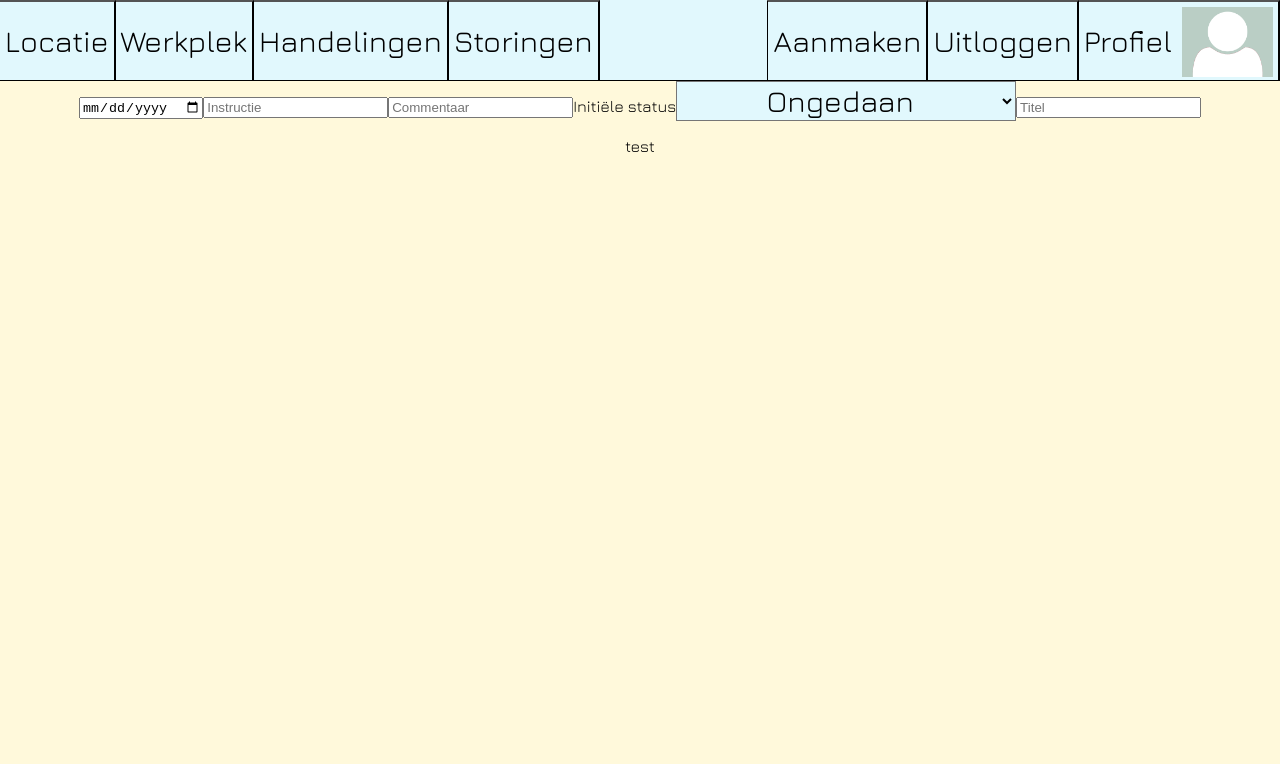
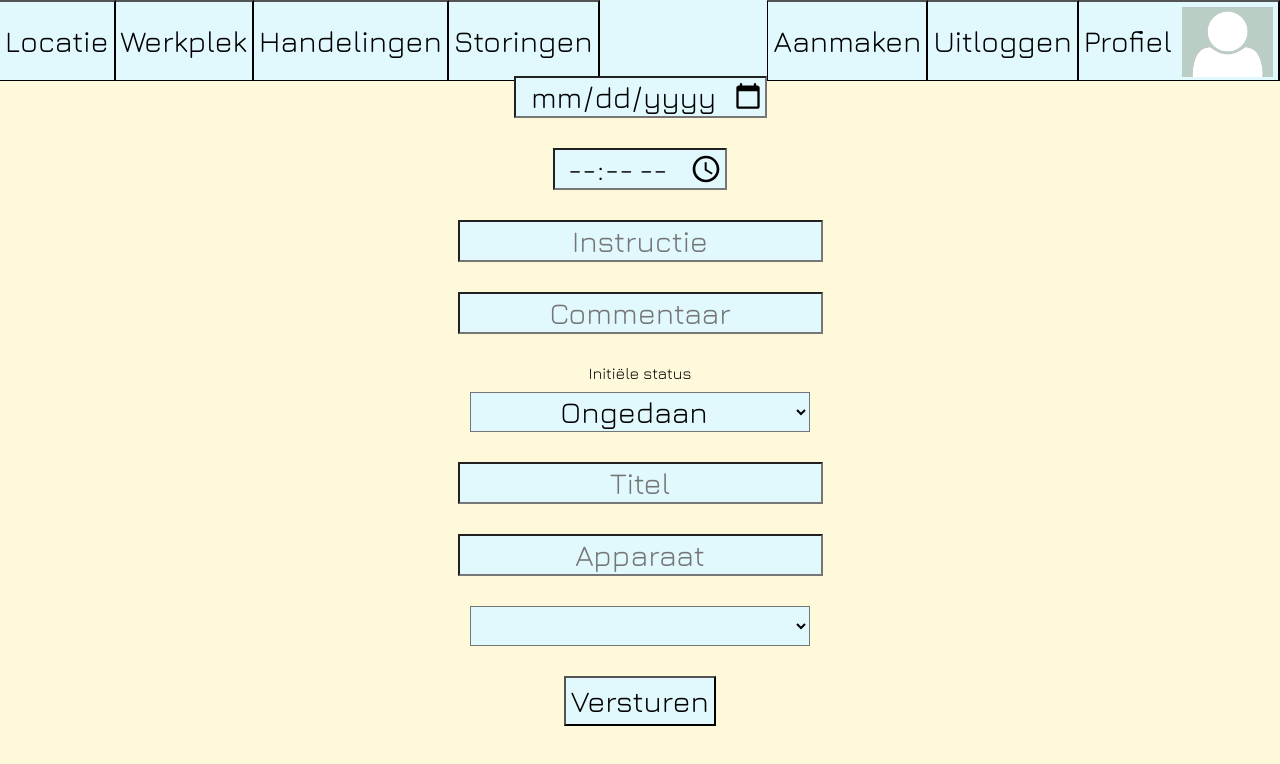
Before and after one commit to RaymondvdWal/logsysteem-frontend, a React (Create React App) app: page /new-operation in a window 1280 px wide. Shown: the top 764 px of the page. Built offline with nearby package versions, Linux system fonts and the light colour scheme; a web font is replaced by a local one.

Commit message:
workstation met operation gekoppeld

```diff
--- a/src/App.js
+++ b/src/App.js
@@ -13,6 +13,7 @@ import ProfilePicture from "./pages/ProfilePicture/ProfilePicture";
 import CreateNewWorkstation from "./pages/CreateNewWorkstation/CreateNewWorkstation";
 import CreateNew from "./pages/CreateNew/CreateNew";
 import CreateNewOperation from "./pages/CreateNewOperation/CreateNewOperation";
+import Operation from "./pages/Operation/Operation";
 
 function App() {
   return (
@@ -27,6 +28,7 @@ function App() {
             <Route path={"new-workstation"} element={<CreateNewWorkstation/>}/>
             <Route path={"/choose-workstation/:id"} element={<WorkstationOverview/>}/>
             <Route path={"operation-overview/:id"} element={<OperationOverview/>}/>
+            <Route path={"/operation/:id"} element={<Operation/>}/>
             <Route path={"/new-operation"} element={<CreateNewOperation/>}/>
             <Route path={"malfunction-overview/:id"} element={<MalfunctionOverview/>}/>
             <Route path={"/create-new-account"} element={<CreateNewAccount/>}/>
--- a/src/components/Select.js
+++ b/src/components/Select.js
@@ -1,5 +1,5 @@
 
-function Select({children, className,register, name, validation, value1, value2, value3, option1, option2, option3}) {
+function Select({children, className,register,option, name, validation, value1, value2, value3, option1, option2, option3}) {
 
 
     return (
@@ -8,9 +8,10 @@ function Select({children, className,register, name, validation, value1, value2,
             <select
                 {...register(name, validation)}
             >
-                <option value={value1}>{option1}</option>
+                {option}
+                {/*<option value={value1}>{option1}</option>
                 <option value={value2}>{option2}</option>
-                <option value={value3}>{option3}</option>
+                <option value={value3}>{option3}</option>*/}
             </select>
 
 
--- a/src/pages/CreateNewAccount/CreateNewAccount.js
+++ b/src/pages/CreateNewAccount/CreateNewAccount.js
@@ -95,12 +95,13 @@ function CreateNewAccount() {
                 children={"Rol: "}
                 register={register}
                 name="authority"
-                value1={"user"}
-                option1={"Medewerker"}
-                value2={"moderator"}
-                option2={"Specialist"}
-                value3={"admin"}
-                option3={"Admin"}
+                option={
+                        <>
+                         <option value={"user"}>Medewerker</option>
+                         <option value={"moderator"}>Specialist</option>
+                         <option value={"admin"}>Admin</option>
+                        </>
+                }
             />
 
             <Button
--- a/src/pages/CreateNewOperation/CreateNewOperation.css
+++ b/src/pages/CreateNewOperation/CreateNewOperation.css
@@ -0,0 +1,23 @@
+
+
+.create-new-operation-form {
+    display: flex;
+    flex-direction: column;
+    justify-content: center;
+    align-items: center;
+    height: 80vh;
+    gap: 30px;
+}
+
+.create-new-operation-form input {
+    font-size: 30px;
+    font-family: 'Jura', sans-serif;
+    text-align: center;
+    background-color: #E1F8FD;
+}
+
+.status-selection {
+    display: flex;
+    flex-direction: column;
+    gap: 10px;
+}
--- a/src/pages/CreateNewOperation/CreateNewOperation.js
+++ b/src/pages/CreateNewOperation/CreateNewOperation.js
@@ -2,18 +2,73 @@ import "./CreateNewOperation.css"
 import InputField from "../../components/InputField";
 import {useForm} from "react-hook-form";
 import Select from "../../components/Select";
+import axios from "axios";
+import Button from "../../components/Button";
+import {useContext} from "react";
+import {WorkstationContext} from "../../context/WorkstationContext";
 
 function CreateNewOperation() {
 
-    const {register} = useForm()
+    const {register, handleSubmit} = useForm()
+    const {workstations, setWorkstation} = useContext(WorkstationContext)
+    async function assignOperationToWorkstation(response, data) {
+        try{
+            const ASSIGN_URL = `http://localhost:8080/operation/${response.data.id}/workstation/${data.workstation}`
+            const assignResponse = await axios.put(ASSIGN_URL, {
+            }, {
+                headers: {
+                    Authorization: `Bearer ${localStorage.getItem("token")}`
+                }
+            })
+            console.log(assignResponse)
+        } catch (e) {
+            console.error("failed", e)
+        }
+    }
+
+    const options = [
+        {ONGEDAAN: "Ongedaan"},
+        {BEZIG: "Bezig"},
+        {KLAAR: "klaar"},
+    ]
+    async function createOperation(data) {
+        try {
+            console.log(data)
+            const POST_URL = `http://localhost:8080/operation/new`;
+            const response = await axios.post(POST_URL, {
+                dateIndication: data.dateIndication,
+                timeIndication: data.timeIndication,
+                instruction: data.instruction,
+                comment: data.comment,
+                status: data.status,
+                name: data.name,
+                device: data.device,
+            }, {
+                headers: {
+                    'Content-Type': "application/json",
+                    Authorization: `Bearer ${localStorage.getItem("token")}`
+                }
+            })
+            await assignOperationToWorkstation(response, data)
+            console.log(response)
+        } catch (e) {
+            console.error("failed", e)
+        }
+
+    }
 
     return(
     <>
+        <form className={"create-new-operation-form"} onSubmit={handleSubmit(createOperation)}>
+        <InputField
+            type={"date"}
+            name={"dateIndication"}
+            register={register}
+        />
 
         <InputField
-            type={"date"}
-            name={"time-indication"}
-            placeholderText={"voer een datum in"}
+            type={"time"}
+            name={"timeIndication"}
             register={register}
         />
 
@@ -32,8 +87,15 @@ function CreateNewOperation() {
         />
 
         <Select
+            className={"status-selection"}
             register={register}
             name={"status"}
+            option={
+            <>
+                <option value={"ONGEDAAN"}>Ongedaan</option>
+                <option value={"BEZIG"}>Bezig</option>
+                <option value={"KLAAR"}>Klaar</option>
+            </>}
             value1={"ONGEDAAN"}
             option1={"Ongedaan"}
             value2={"BEZIG"}
@@ -51,8 +113,30 @@ function CreateNewOperation() {
             register={register}
         />
 
+        <InputField
+            type={"text"}
+            name={"device"}
+            placeholderText={"Apparaat"}
+            register={register}
+        />
 
-        <p>test</p>
+        <Select
+            className={"workstation-selection"}
+            register={register}
+            name={"workstation"}
+            option={workstations.map((workstation) => {
+                return <option value={workstation.id}>{workstation.name}</option>
+            })}
+        />
+
+        <Button
+            buttonType={"submit"}
+        >
+            Versturen
+        </Button>
+    </form>
+
+
     </>
     )
 }
--- a/src/pages/CreateNewWorkstation/CreateNewWorkstation.js
+++ b/src/pages/CreateNewWorkstation/CreateNewWorkstation.js
@@ -70,12 +70,13 @@ function CreateNewWorkstation() {
                 children={"Selecteer de locatie"}
                 register={register}
                 name={"location"}
-                value1={"UTRECHT"}
-                option1={"Utrecht"}
-                value2={"NIEUWEGEIN"}
-                option2={"Nieuwegein"}
-                value3={"WOERDEN"}
-                option3={"Woerden"}
+                option={
+                        <>
+                          <option value={"UTRECHT"}>Utrecht</option>
+                          <option value={"NIEUWEGEIN"}>Nieuwegein</option>
+                          <option value={"WOERDEN"}>Woerden</option>
+                        </>
+                }
             />
 
             <Button
--- /dev/null
+++ b/src/pages/Operation/Operation.js
@@ -0,0 +1,11 @@
+import "./Operation.css"
+
+function Operation() {
+
+
+    return(
+        <p>hello</p>
+    )
+}
+
+export default Operation
--- a/src/pages/OperationOverview/OperationOverview.css
+++ b/src/pages/OperationOverview/OperationOverview.css
@@ -1,13 +1,33 @@
-.rdt_TableCell {
+
+.table-container{
+    display: flex;
+    flex-direction: column;
+    gap: 5px;
+    justify-content: center;
+    align-items: center;
+    height: 80vh;
+}
+
+.operation-table {
+    border-collapse: collapse;
+    font-size: 30px;
+
+}
+
+.operation-table thead {
     background-color: #E1F8FD;
 }
 
-.rdt_TableHeader {
-    background-color: #FFF9DB;
-    width: 75%;
+.operation-table th {
+    border: 3px solid #000000;
+    padding: 10px 100px;
 }
 
-.rdt_TableCol {
+.operation-table tbody {
     background-color: #E1F8FD;
-    width: 75%;
 }
+
+.operation-table td {
+    border: 1px solid #000000;
+    padding: 10px 100px;
+}
--- a/src/pages/WorkstationOverview/WorkstationOverview.js
+++ b/src/pages/WorkstationOverview/WorkstationOverview.js
@@ -28,6 +28,7 @@ function WorkstationOverview() {
             // console.log(workstationData)
             setWorkstation(workstationData)
             // console.log(workstation)
+            console.log(response)
 
         } catch (e) {
             console.error("something went wrong", e)
--- a/src/pages/WorkstationSelection/WorkstationSelection.js
+++ b/src/pages/WorkstationSelection/WorkstationSelection.js
@@ -1,20 +1,20 @@
 import "./WorkstationSelection.css"
 import {Link} from "react-router-dom";
 import axios from "axios";
-import {useContext, useEffect} from "react";
+import {useContext, useEffect, useState} from "react";
 import {LocationContext} from "../../context/LocationContext";
 import {WorkstationContext} from "../../context/WorkstationContext";
 
 function WorkstationSelection() {
     const {location:{location}} = useContext(LocationContext)
     const {workstations, setWorkstation} = useContext(WorkstationContext)
-   /* const [workstations, setWorkstation] = useState([{
+    const [myWorkstations, setMyWorkstation] = useState([{
         id: null,
         name: null,
         generalMessage: null,
         pushMessage: null,
         location: null,
-    }])*/
+    }])
 
     async function getWorkstations() {
         try {
@@ -37,12 +37,14 @@ function WorkstationSelection() {
             let uniqueData = [...new Map(data.map((item) => [item["id"], item])).values()]
             console.log(uniqueData)
             console.log(location)
+            setWorkstation(uniqueData)
 
             if (uniqueData.length > 0 && location != null){
                 const locationData = uniqueData.filter((workstation) => {
                     return workstation.location === location.toUpperCase()
                 })
-                setWorkstation(locationData)
+                setMyWorkstation(locationData)
+                console.log(myWorkstations)
                 console.log(workstations)
                 console.log(locationData)
             }
@@ -61,7 +63,7 @@ function WorkstationSelection() {
             <form className={"workstation-selector"}>
 
                     <ul className={"workstation-tile"}>
-                        {workstations.map((workstation) => {
+                        {myWorkstations.map((workstation) => {
                             return <li><Link className={"workstation-link"} to={`/choose-workstation/${workstation.id}`}>{workstation.name}</Link></li>
                         })}
                     </ul>
```
Also changed, not shown: src/pages/OperationOverview/OperationOverview.js (+76 -36 lines), src/pages/Operation/Operation.css (added).
